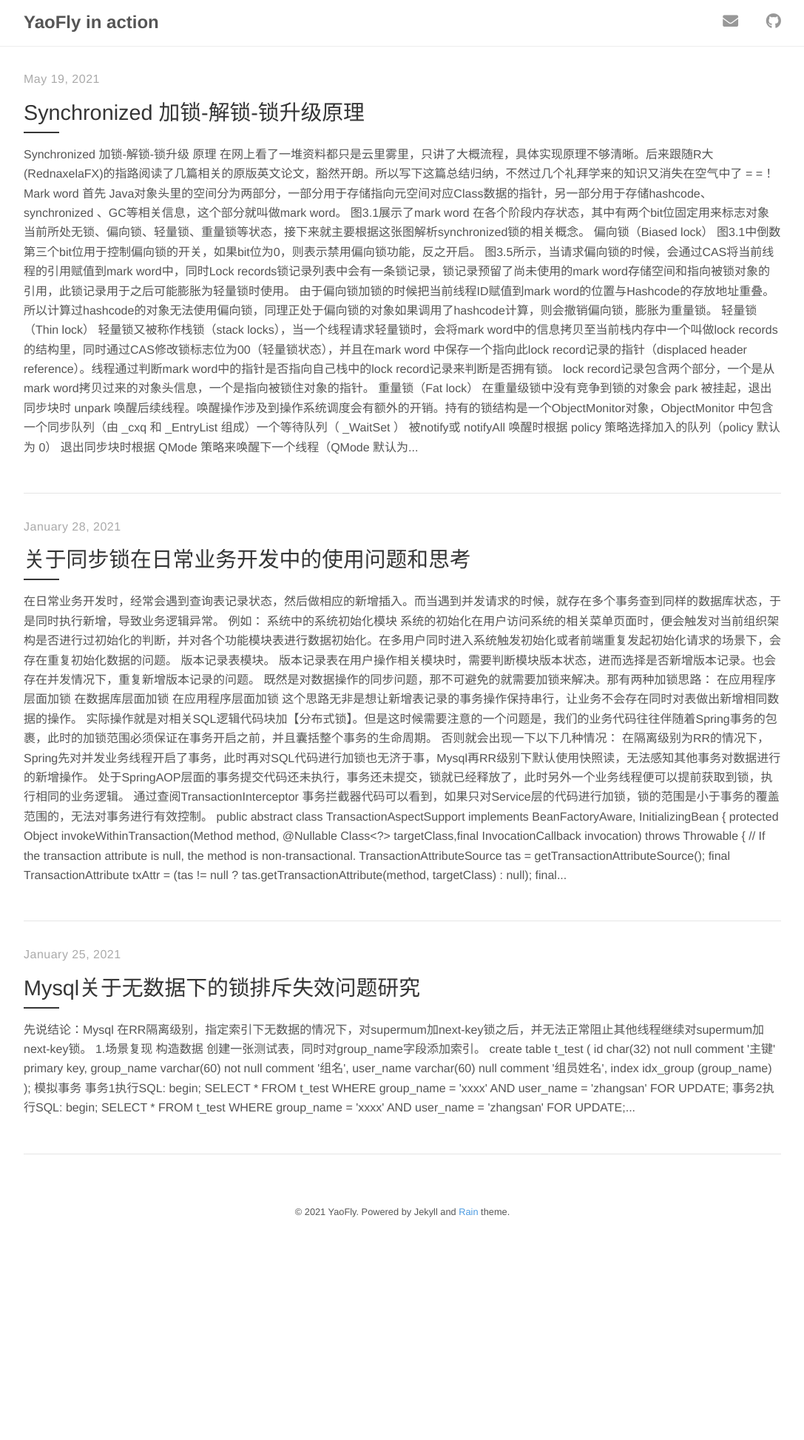
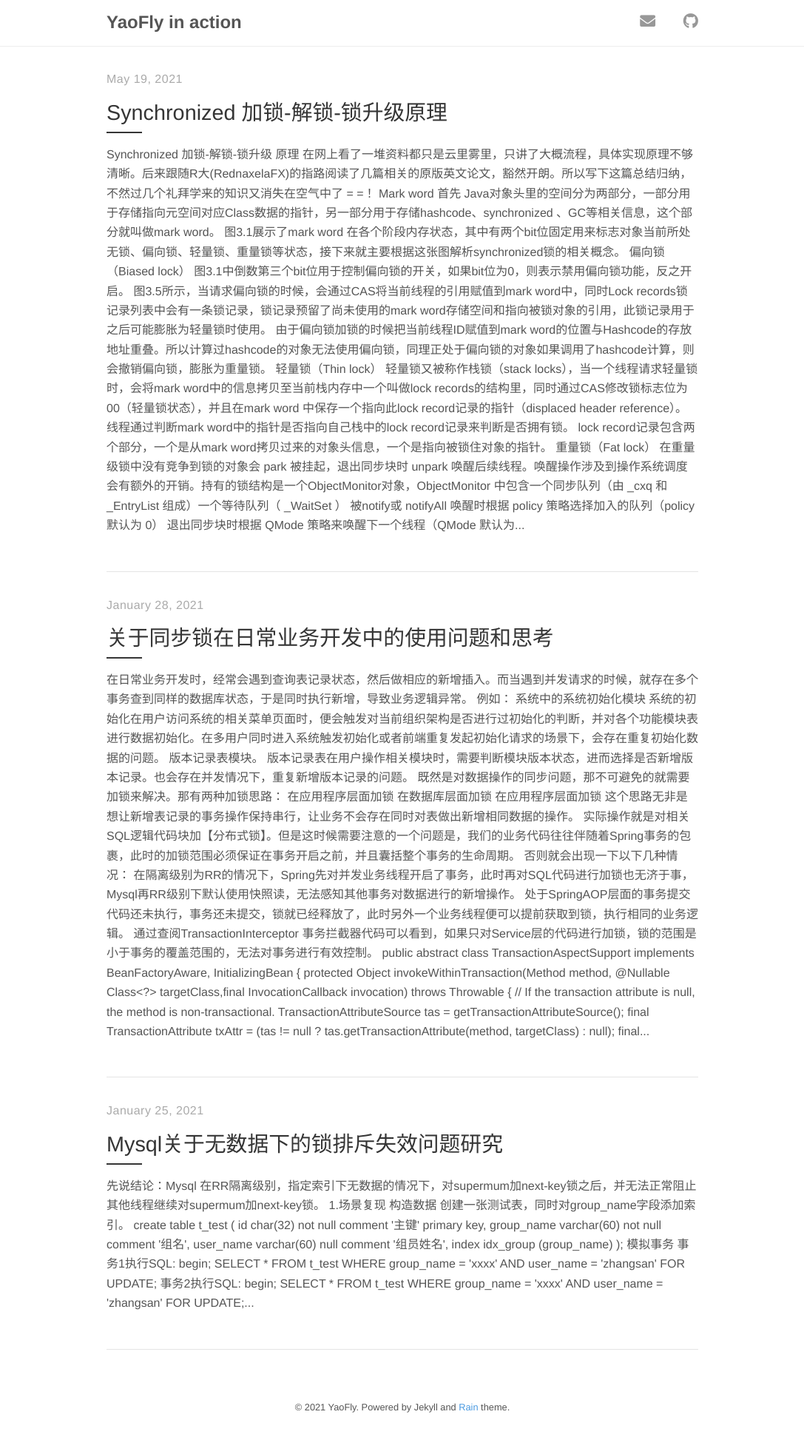
Before and after one commit to YaoFly/YaoFly.GitHub.io, a Jekyll site: the page built from index.html, in a window 1280 px wide. Shown: the whole page at 74% size, without its empty margins (96-1183 px from the left). Built offline with Jekyll 4.4.1, drawn with Linux system fonts in a browser that asks for light colours; the list of posts is cut into pages by our own code; before the commit the page ends 1682 px from its top, so only the background shows below that.

Commit message:
更新页宽

```diff
--- a/_sass/rain/_layout.scss
+++ b/_sass/rain/_layout.scss
@@ -1,6 +1,6 @@
 .container {
   margin: 0 auto;
-  max-width: 1600px;
+  max-width: 800px;
   width: 80%;
 }
 
@@ -9,7 +9,7 @@ footer,
 .nav-container {
   display: block;
   margin: 0 auto;
-  max-width: 1600px;
+  max-width: 800px;
   width: 80%;
 }
 
```
